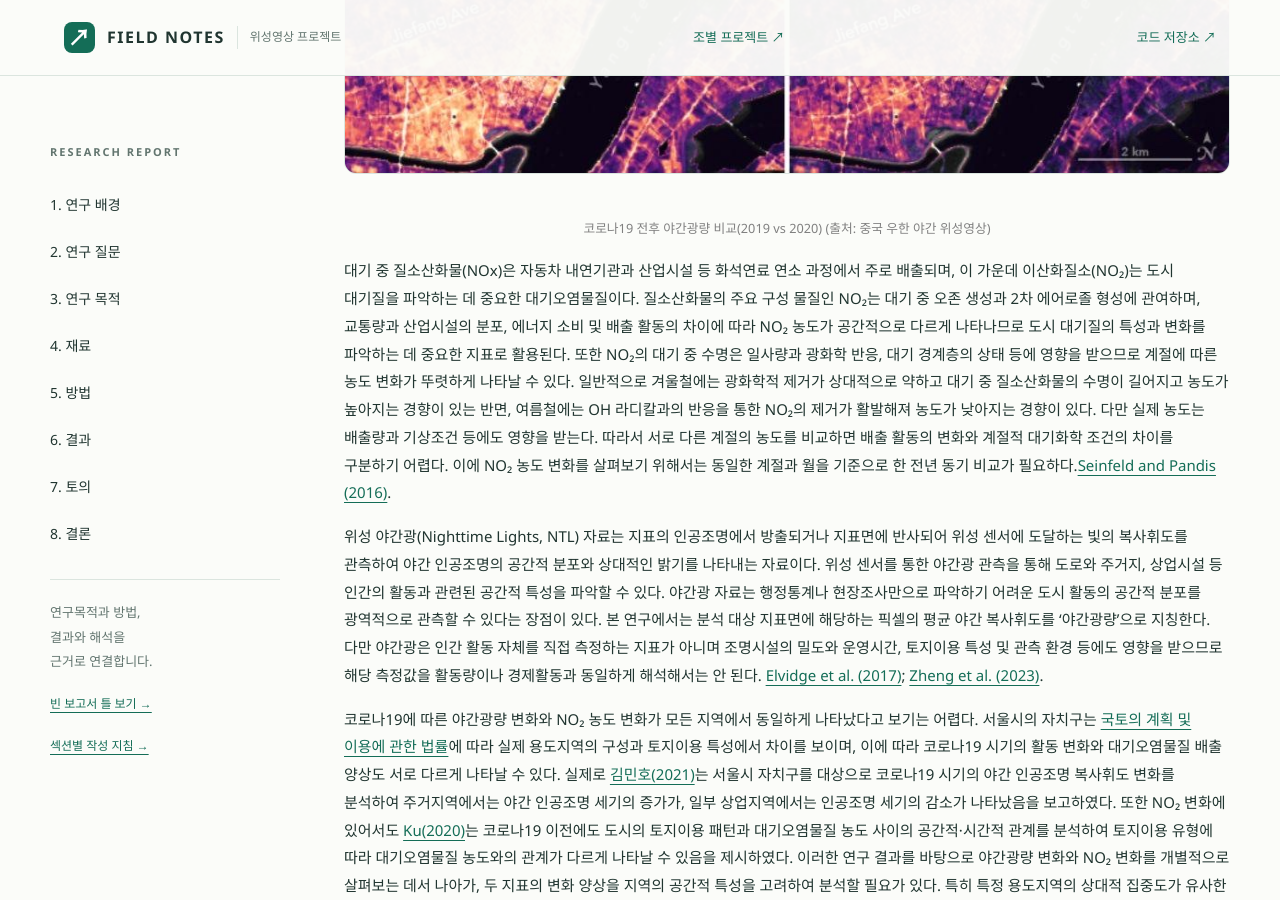
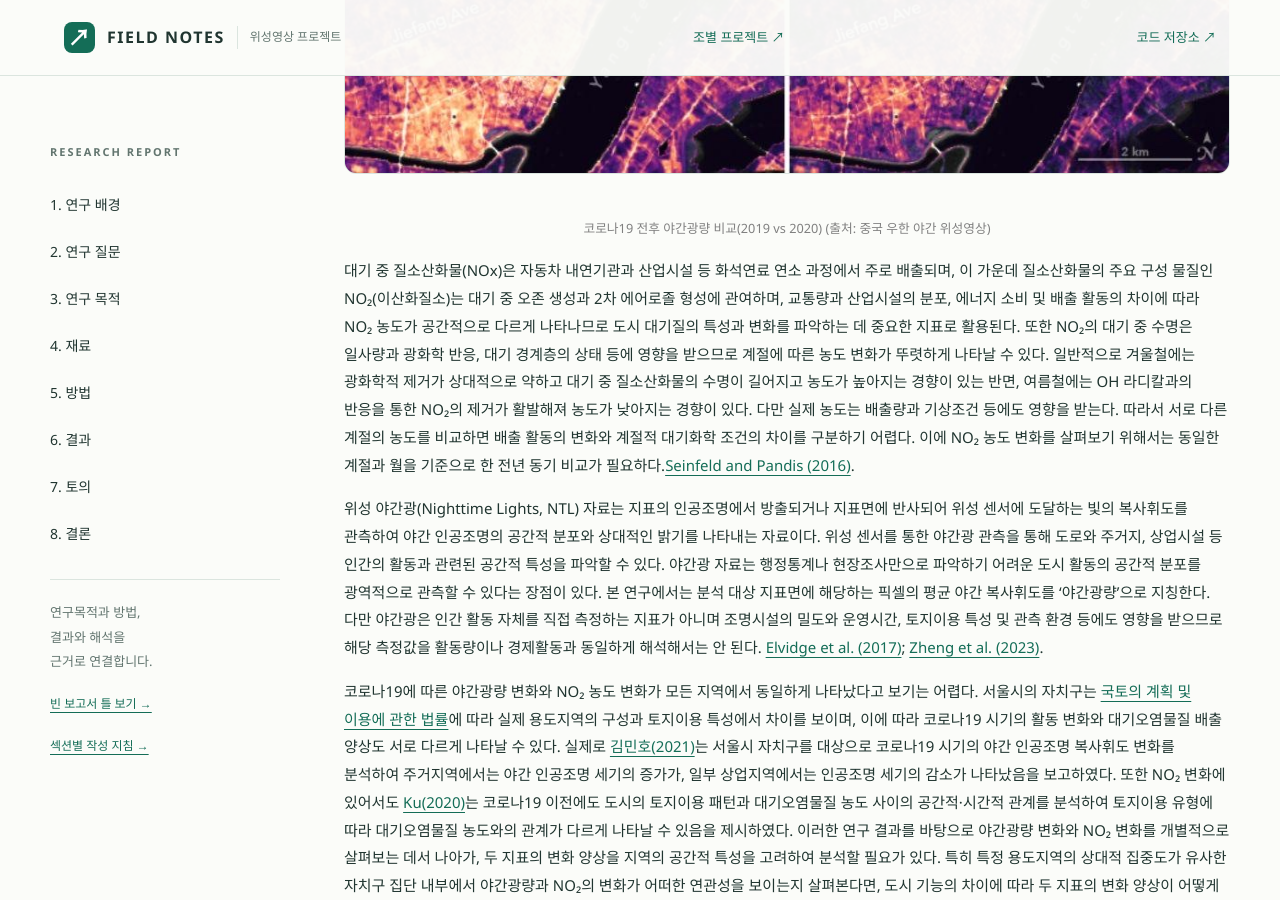
Before and after one commit to rlawkdgns3550-cmyk/surveying2_team03, a Jekyll site: the page built from docs/index.md, in a window 1280 px wide and 900 px high, scrolled down 3207 px. Built offline with Jekyll 4.4.1, drawn with Linux system fonts in a browser that asks for light colours.

Commit message:
Refactor text on NO₂ and nighttime light analysis

```diff
--- a/docs/index.md
+++ b/docs/index.md
@@ -26,7 +26,7 @@ badge: "빈 학술 보고서 틀"
   <span style="font-size: 0.85em; color: gray;">코로나19 전후 야간광량 비교(2019 vs 2020) (출처: 중국 우한 야간 위성영상)</span>
 </p>
 
- 대기 중 질소산화물(NOx)은 자동차 내연기관과 산업시설 등 화석연료 연소 과정에서 주로 배출되며, 이 가운데 이산화질소(NO₂)는 도시 대기질을 파악하는 데 중요한 대기오염물질이다. 질소산화물의 주요 구성 물질인 NO₂는 대기 중 오존 생성과 2차 에어로졸 형성에 관여하며, 교통량과 산업시설의 분포, 에너지 소비 및 배출 활동의 차이에 따라 NO₂ 농도가 공간적으로 다르게 나타나므로 도시 대기질의 특성과 변화를 파악하는 데 중요한 지표로 활용된다. 또한 NO₂의 대기 중 수명은 일사량과 광화학 반응, 대기 경계층의 상태 등에 영향을 받으므로 계절에 따른 농도 변화가 뚜렷하게 나타날 수 있다. 일반적으로 겨울철에는 광화학적 제거가 상대적으로 약하고 대기 중 질소산화물의 수명이 길어지고 농도가 높아지는 경향이 있는 반면, 여름철에는 OH 라디칼과의 반응을 통한 NO₂의 제거가 활발해져 농도가 낮아지는 경향이 있다. 다만 실제 농도는 배출량과 기상조건 등에도 영향을 받는다. 따라서 서로 다른 계절의 농도를 비교하면 배출 활동의 변화와 계절적 대기화학 조건의 차이를 구분하기 어렵다. 이에 NO₂ 농도 변화를 살펴보기 위해서는 동일한 계절과 월을 기준으로 한 전년 동기 비교가 필요하다.[Seinfeld and Pandis (2016)](https://www.wiley.com/en-us/shop/general-chemistry/atmospheric-chemistry-and-physics-from-air-pollution-to-climate-change-3rd-edition-p-9781118947401).
+ 대기 중 질소산화물(NOx)은 자동차 내연기관과 산업시설 등 화석연료 연소 과정에서 주로 배출되며, 이 가운데 질소산화물의 주요 구성 물질인 NO₂(이산화질소)는 대기 중 오존 생성과 2차 에어로졸 형성에 관여하며, 교통량과 산업시설의 분포, 에너지 소비 및 배출 활동의 차이에 따라 NO₂ 농도가 공간적으로 다르게 나타나므로 도시 대기질의 특성과 변화를 파악하는 데 중요한 지표로 활용된다. 또한 NO₂의 대기 중 수명은 일사량과 광화학 반응, 대기 경계층의 상태 등에 영향을 받으므로 계절에 따른 농도 변화가 뚜렷하게 나타날 수 있다. 일반적으로 겨울철에는 광화학적 제거가 상대적으로 약하고 대기 중 질소산화물의 수명이 길어지고 농도가 높아지는 경향이 있는 반면, 여름철에는 OH 라디칼과의 반응을 통한 NO₂의 제거가 활발해져 농도가 낮아지는 경향이 있다. 다만 실제 농도는 배출량과 기상조건 등에도 영향을 받는다. 따라서 서로 다른 계절의 농도를 비교하면 배출 활동의 변화와 계절적 대기화학 조건의 차이를 구분하기 어렵다. 이에 NO₂ 농도 변화를 살펴보기 위해서는 동일한 계절과 월을 기준으로 한 전년 동기 비교가 필요하다.[Seinfeld and Pandis (2016)](https://www.wiley.com/en-us/shop/general-chemistry/atmospheric-chemistry-and-physics-from-air-pollution-to-climate-change-3rd-edition-p-9781118947401).
 
  위성 야간광(Nighttime Lights, NTL) 자료는 지표의 인공조명에서 방출되거나 지표면에 반사되어 위성 센서에 도달하는 빛의 복사휘도를 관측하여 야간 인공조명의 공간적 분포와 상대적인 밝기를 나타내는 자료이다. 위성 센서를 통한 야간광 관측을 통해 도로와 주거지, 상업시설 등 인간의 활동과 관련된 공간적 특성을 파악할 수 있다. 야간광 자료는 행정통계나 현장조사만으로 파악하기 어려운 도시 활동의 공간적 분포를 광역적으로 관측할 수 있다는 장점이 있다. 본 연구에서는 분석 대상 지표면에 해당하는 픽셀의 평균 야간 복사휘도를 ‘야간광량’으로 지칭한다. 다만 야간광은 인간 활동 자체를 직접 측정하는 지표가 아니며 조명시설의 밀도와 운영시간, 토지이용 특성 및 관측 환경 등에도 영향을 받으므로 해당 측정값을 활동량이나 경제활동과 동일하게 해석해서는 안 된다. [Elvidge et al. (2017)](https://doi.org/10.1080/01431161.2017.1342050); [Zheng et al. (2023)](https://doi.org/10.1016/j.isprsjprs.2023.05.028).
 
```
